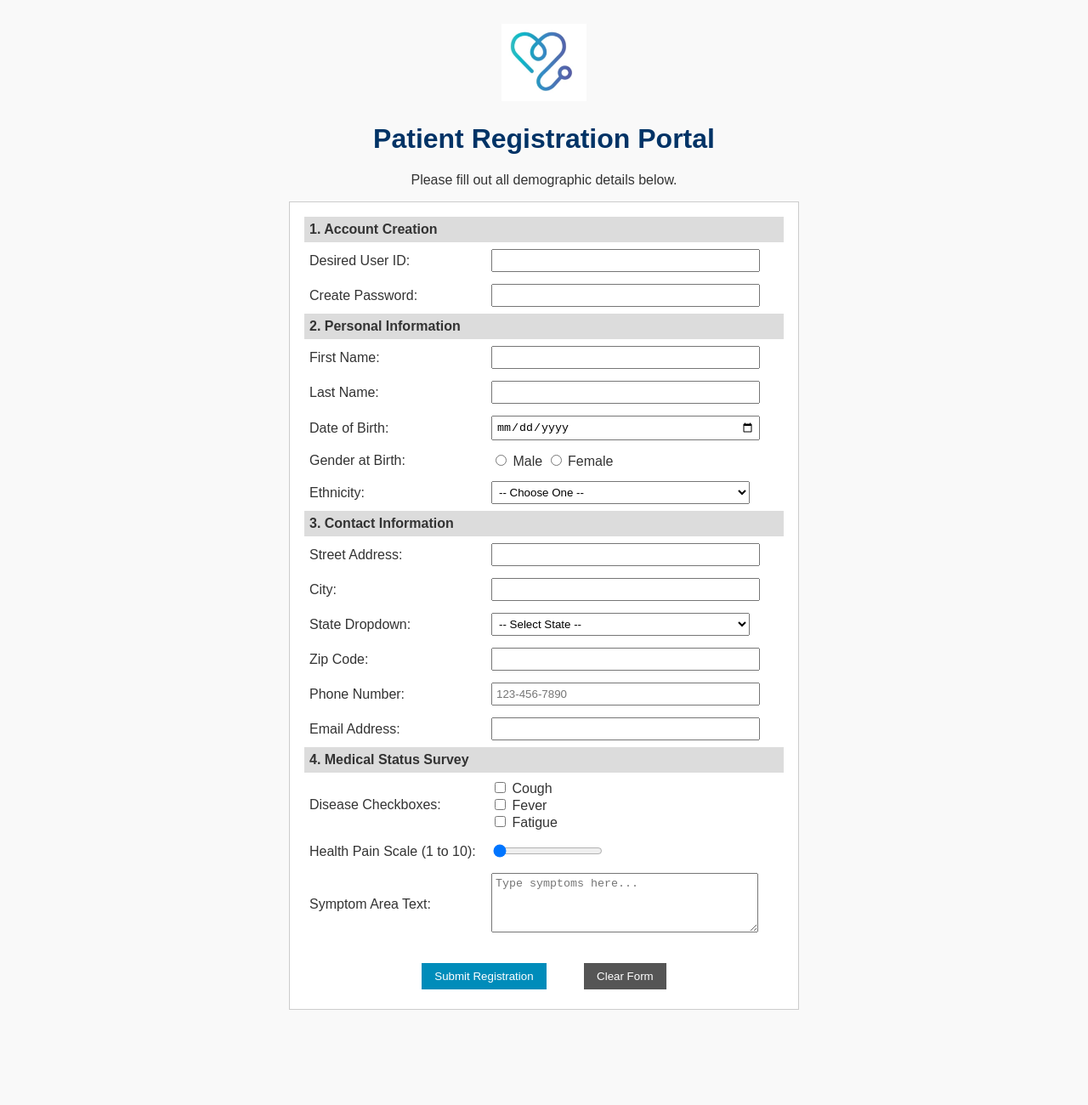
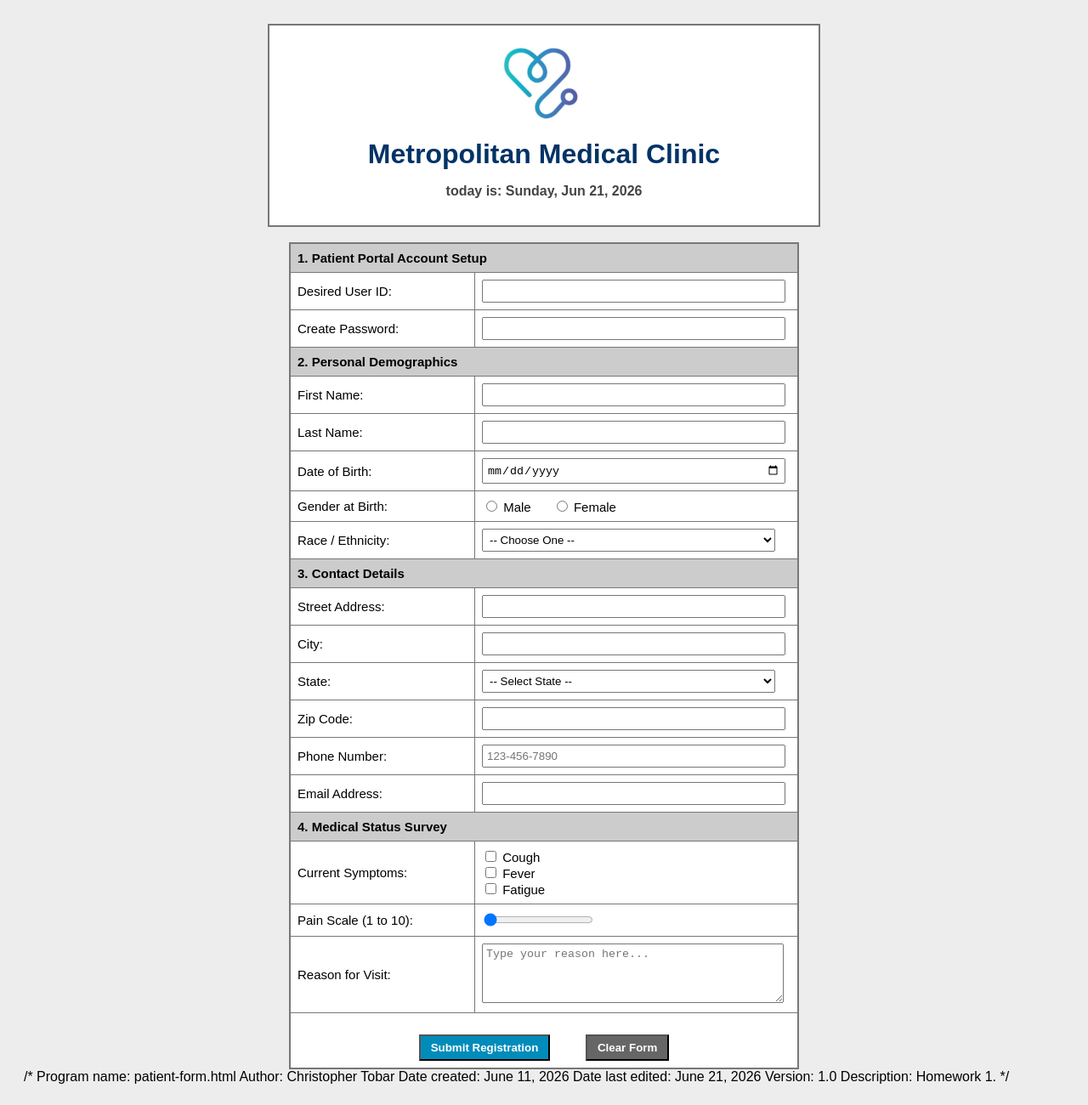
Before and after one commit to catobar-uh/catobar-uh.github.io, a plain HTML site: page patient-form.html in a window 1280 px wide. Shown: the whole page at 85% size. Before the commit the page ends 1216 px from the top, so only its background shows below. Drawn offline with Linux system fonts and the light colour scheme.

Commit message:
Add files via upload

```diff
--- a/homework1.css
+++ b/homework1.css
@@ -1,20 +1,46 @@
+/*
+Program name: homework1.css
+Author: Christopher Tobar
+Date created: June 11, 2026
+Date last edited: June 19, 2026
+Version: 1.0
+Description: Homework 1.
+*/
+
 body {
     font-family: Arial, sans-serif;
-background-color: #f9f9f9;
-color: #333333;
+    background-color: #ededed;
+    color: #000000;
     padding: 20px;
 }
-h1 {
-color: #003366;
-}
-table {
+
+#banner-div {
     background-color: #ffffff;
-border: 1px solid #cccccc;
+    border: 2px solid #777777;
+    max-width: 616px;
+    margin: 0 auto;
     padding: 15px;
 }
+
+#banner-div h1 {
+    color: #003366;
+    margin: 5px 0;
+}
+
+#banner-div p {
+    font-weight: bold;
+    color: #444444;
+}
+
+table {
+    border-collapse: collapse;
+    border: 2px solid #777777;
+}
+
 td {
-padding: 6px;
+    font-size: 15px;
 }
+
 input[type="text"],
 input[type="email"],
 input[type="tel"],
@@ -22,20 +48,22 @@ input[type="password"],
 input[type="date"],
 select,
 textarea {
-width: 90%;
+    width: 95%;
     padding: 4px;
 }
+
 input[type="submit"] {
     background-color: #008cba;
     color: white;
-padding: 8px 15px;
-border: none;
+    padding: 6px 12px;
+    font-weight: bold;
     cursor: pointer;
 }
+
 input[type="reset"] {
-background-color: #555555;
+    background-color: #666666;
     color: white;
-padding: 8px 15px;
-border: none;
+    padding: 6px 12px;
+    font-weight: bold;
     cursor: pointer;
 }
--- a/patient-form.html
+++ b/patient-form.html
@@ -5,15 +5,28 @@
     <link rel="stylesheet" href="homework1.css">
 </head>
 <body>
+
+    <div id="banner-div">
         <center>
-<img src="hw1logo.png" alt="Clinic Logo" width="100" />
-<h1>Patient Registration Portal</h1>
-<p>Please fill out all demographic details below.</p>
+            <img src="hw1logo.png" alt="Clinic Logo" width="120">
+            <h1>Metropolitan Medical Clinic</h1>
+            <p>today is: <span id="current-date-string"></span></p>
         </center>
+    </div>
+
+    <script>
+        const d = new Date();
+        const options = { weekday: 'long', month: 'short', day: 'numeric', year: 'numeric' };
+        document.getElementById("current-date-string").innerHTML = d.toLocaleDateString('en-US', options);
+    </script>
+
+    <br>
+
     <form action="thankyou.html" method="get">
-<table border="0" align="center" width="600">
+        <table border="1" align="center" width="600" bgcolor="#ffffff" cellpadding="8">
+
             <tr>
-<td colspan="2" bgcolor="#dcdcdc"><b>1. Account Creation</b></td>
+                <td colspan="2" bgcolor="#cccccc"><b>1. Patient Portal Account Setup</b></td>
             </tr>
             <tr>
                 <td width="200"><label for="userId">Desired User ID:</label></td>
@@ -23,8 +36,9 @@
                 <td><label for="password">Create Password:</label></td>
                 <td><input type="password" id="password" name="password" required></td>
             </tr>
+
             <tr>
-<td colspan="2" bgcolor="#dcdcdc"><b>2. Personal Information</b></td>
+                <td colspan="2" bgcolor="#cccccc"><b>2. Personal Demographics</b></td>
             </tr>
             <tr>
                 <td><label for="firstName">First Name:</label></td>
@@ -41,12 +55,15 @@
             <tr>
                 <td>Gender at Birth:</td>
                 <td>
-<input type="radio" id="genderM" name="gender" value="Male" required> <label for="genderM">Male</label>
-<input type="radio" id="genderF" name="gender" value="Female"> <label for="genderF">Female</label>
+                    <input type="radio" id="genderM" name="gender" value="Male" required>
+                    <label for="genderM">Male</label>
+                    &nbsp;&nbsp;&nbsp;&nbsp;
+                    <input type="radio" id="genderF" name="gender" value="Female">
+                    <label for="genderF">Female</label>
                 </td>
             </tr>
             <tr>
-<td><label for="ethnicity">Ethnicity:</label></td>
+                <td><label for="ethnicity">Race / Ethnicity:</label></td>
                 <td>
                     <select id="ethnicity" name="ethnicity" required>
                         <option value="">-- Choose One --</option>
@@ -58,8 +75,9 @@
                     </select>
                 </td>
             </tr>
+
             <tr>
-<td colspan="2" bgcolor="#dcdcdc"><b>3. Contact Information</b></td>
+                <td colspan="2" bgcolor="#cccccc"><b>3. Contact Details</b></td>
             </tr>
             <tr>
                 <td><label for="street">Street Address:</label></td>
@@ -70,7 +88,7 @@
                 <td><input type="text" id="city" name="city" required></td>
             </tr>
             <tr>
-<td><label for="state">State Dropdown:</label></td>
+                <td><label for="state">State:</label></td>
                 <td>
                     <select id="state" name="state" required>
                         <option value="">-- Select State --</option>
@@ -92,32 +110,30 @@
                 <td><label for="email">Email Address:</label></td>
                 <td><input type="email" id="email" name="email" required></td>
             </tr>
+
             <tr>
-<td colspan="2" bgcolor="#dcdcdc"><b>4. Medical Status Survey</b></td>
+                <td colspan="2" bgcolor="#cccccc"><b>4. Medical Status Survey</b></td>
             </tr>
             <tr>
-<td>Disease Checkboxes:</td>
+                <td>Current Symptoms:</td>
                 <td>
-<input type="checkbox" id="cough" name="symptoms" value="Cough"> <label for="cough">Cough</label><br />
-<input type="checkbox" id="fever" name="symptoms" value="Fever"> <label for="fever">Fever</label><br />
+                    <input type="checkbox" id="cough" name="symptoms" value="Cough"> <label for="cough">Cough</label><br>
+                    <input type="checkbox" id="fever" name="symptoms" value="Fever"> <label for="fever">Fever</label><br>
                     <input type="checkbox" id="fatigue" name="symptoms" value="Fatigue"> <label for="fatigue">Fatigue</label>
                 </td>
             </tr>
             <tr>
-<td><label for="painScale">Health Pain Scale (1 to 10):</label></td>
-<td>
-<input type="range" id="painScale" name="painScale" min="1" max="10" value="1">
-</td>
+                <td><label for="painScale">Pain Scale (1 to 10):</label></td>
+                <td><input type="range" id="painScale" name="painScale" min="1" max="10" value="1"></td>
             </tr>
             <tr>
-<td><label for="reason">Symptom Area Text:</label></td>
-<td>
-<textarea id="reason" name="reason" rows="4" cols="40" placeholder="Type symptoms here..."></textarea>
-</td>
+                <td><label for="reason">Reason for Visit:</label></td>
+                <td><textarea id="reason" name="reason" rows="4" cols="45" placeholder="Type your reason here..."></textarea></td>
             </tr>
+
             <tr>
                 <td colspan="2" align="center">
-<br />
+                    <br>
                     <input type="submit" value="Submit Registration">
                     &nbsp;&nbsp;&nbsp;&nbsp;&nbsp;&nbsp;&nbsp;&nbsp;
                     <input type="reset" value="Clear Form">
@@ -125,5 +141,15 @@
             </tr>
         </table>
     </form>
+
 </body>
 </html>
+
+/*
+Program name: patient-form.html
+Author: Christopher Tobar
+Date created: June 11, 2026
+Date last edited: June 21, 2026
+Version: 1.0
+Description: Homework 1.
+*/
```
Also changed, not shown: thankyou.html (+8 -5 lines). Lines whose indentation alone changed are shown as unchanged.
